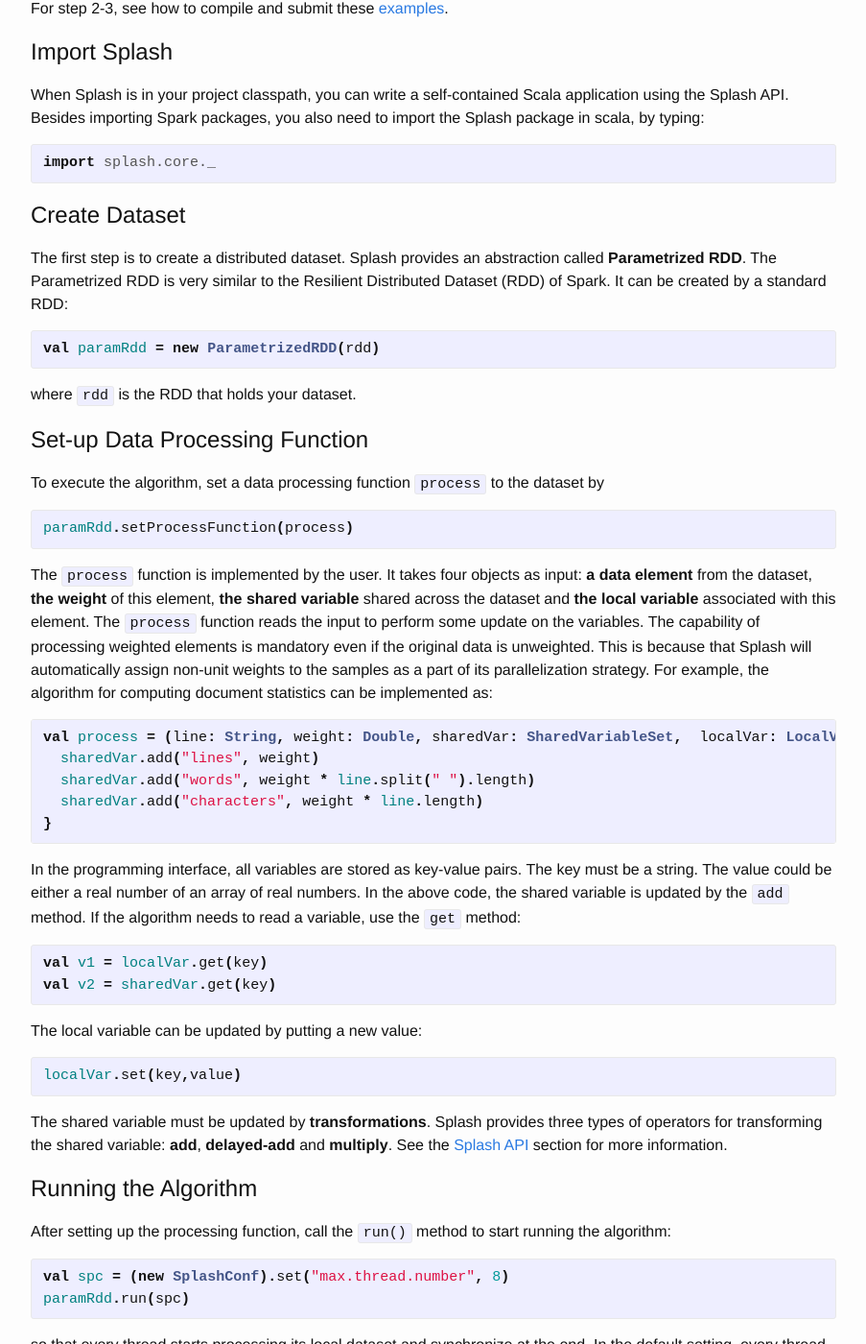
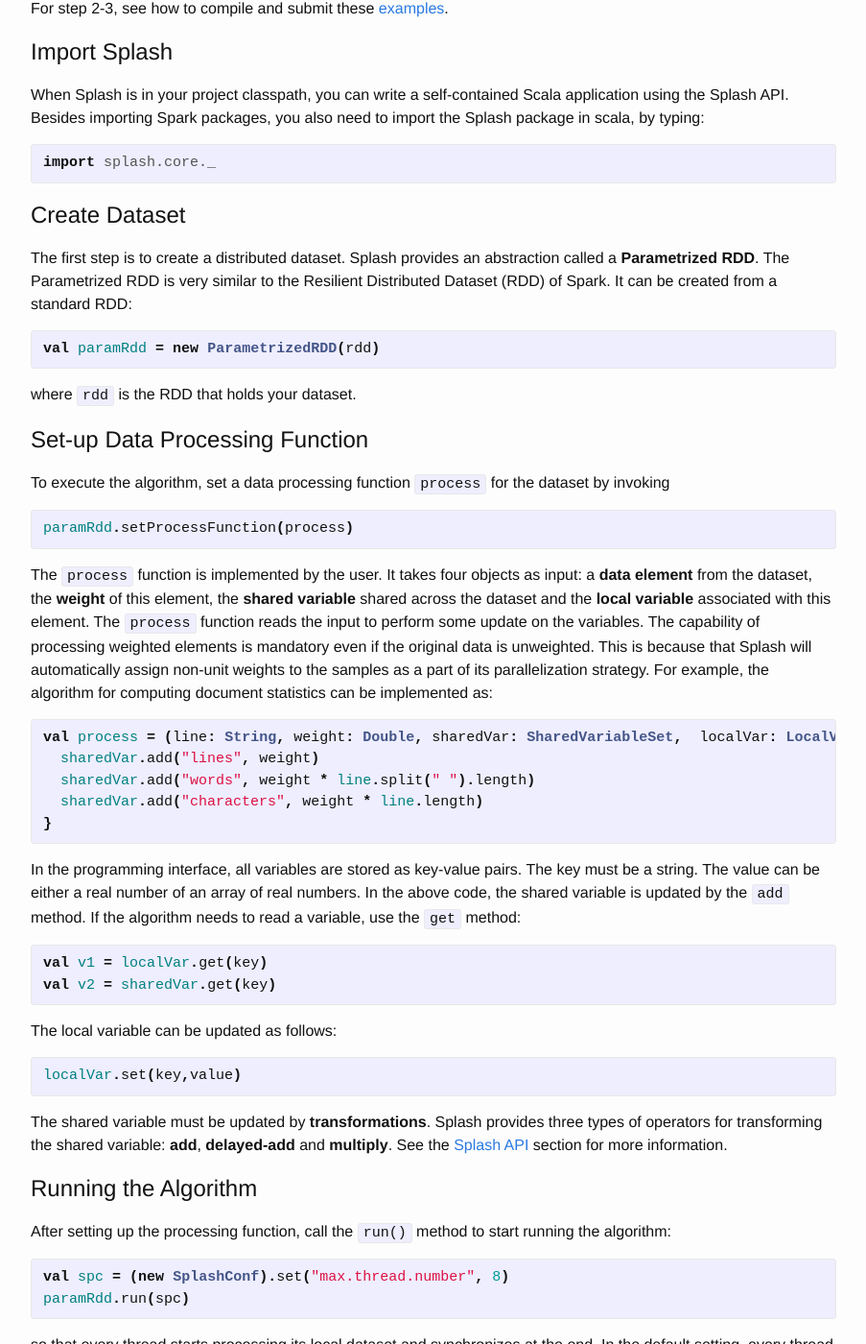
Before and after one commit to zhangyuc/splash, a Jekyll site: the page built from quickstart.md, in a window 1280 px wide and 1400 px high, scrolled down 407 px. Shown: the whole window at 96% size, without its empty margins (188-1091 px from the left). Built offline with Jekyll 4.4.1, drawn with Linux system fonts in a browser that asks for light colours; some of the changed text lies outside the part shown.

Commit message:
typos
typos

```diff
--- a/quickstart.md
+++ b/quickstart.md
@@ -27,7 +27,7 @@
 
 # Create Dataset
 
-The first step is to create a distributed dataset. Splash provides an abstraction called **Parametrized RDD**. The Parametrized RDD is very similar to the Resilient Distributed Dataset (RDD) of Spark. It can be created by a standard RDD:
+The first step is to create a distributed dataset. Splash provides an abstraction called a **Parametrized RDD**. The Parametrized RDD is very similar to the Resilient Distributed Dataset (RDD) of Spark. It can be created from a standard RDD:
 
 {% highlight scala %}
 val paramRdd = new ParametrizedRDD(rdd)
@@ -37,13 +37,13 @@
 
 # Set-up Data Processing Function
 
-To execute the algorithm, set a data processing function `process` to the dataset by
+To execute the algorithm, set a data processing function `process` for the dataset by invoking
 
 {% highlight scala %}
 paramRdd.setProcessFunction(process)
 {% endhighlight %}
 
-The `process` function is implemented by the user. It takes four objects as input: **a data element** from the dataset, **the weight** of this element, **the shared variable** shared across the dataset and **the local variable** associated with this element. The `process` function reads the input to perform some update on the variables. The capability of processing weighted elements is mandatory even if the original data is unweighted. This is because that Splash will automatically assign non-unit weights to the samples as a part of its parallelization strategy. For example, the algorithm for computing document statistics can be implemented as:
+The `process` function is implemented by the user. It takes four objects as input: a **data element** from the dataset, the **weight** of this element, the **shared variable** shared across the dataset and the **local variable** associated with this element. The `process` function reads the input to perform some update on the variables. The capability of processing weighted elements is mandatory even if the original data is unweighted. This is because that Splash will automatically assign non-unit weights to the samples as a part of its parallelization strategy. For example, the algorithm for computing document statistics can be implemented as:
 
 {% highlight scala %}
 val process = (line: String, weight: Double, sharedVar: SharedVariableSet,  localVar: LocalVariableSet) => {
@@ -53,14 +53,14 @@
 }
 {% endhighlight %}
 
-In the programming interface, all variables are stored as key-value pairs. The key must be a string. The value could be either a real number of an array of real numbers. In the above code, the shared variable is updated by the `add` method. If the algorithm needs to read a variable, use the `get` method:
+In the programming interface, all variables are stored as key-value pairs. The key must be a string. The value can be either a real number of an array of real numbers. In the above code, the shared variable is updated by the `add` method. If the algorithm needs to read a variable, use the `get` method:
 
 {% highlight scala %}
 val v1 = localVar.get(key)
 val v2 = sharedVar.get(key)
 {% endhighlight %}
 
-The local variable can be updated by putting a new value:
+The local variable can be updated as follows:
 
 {% highlight scala %}
 localVar.set(key,value)
```
Also changed, not shown: other parts of quickstart.md (+1 -1 lines).
